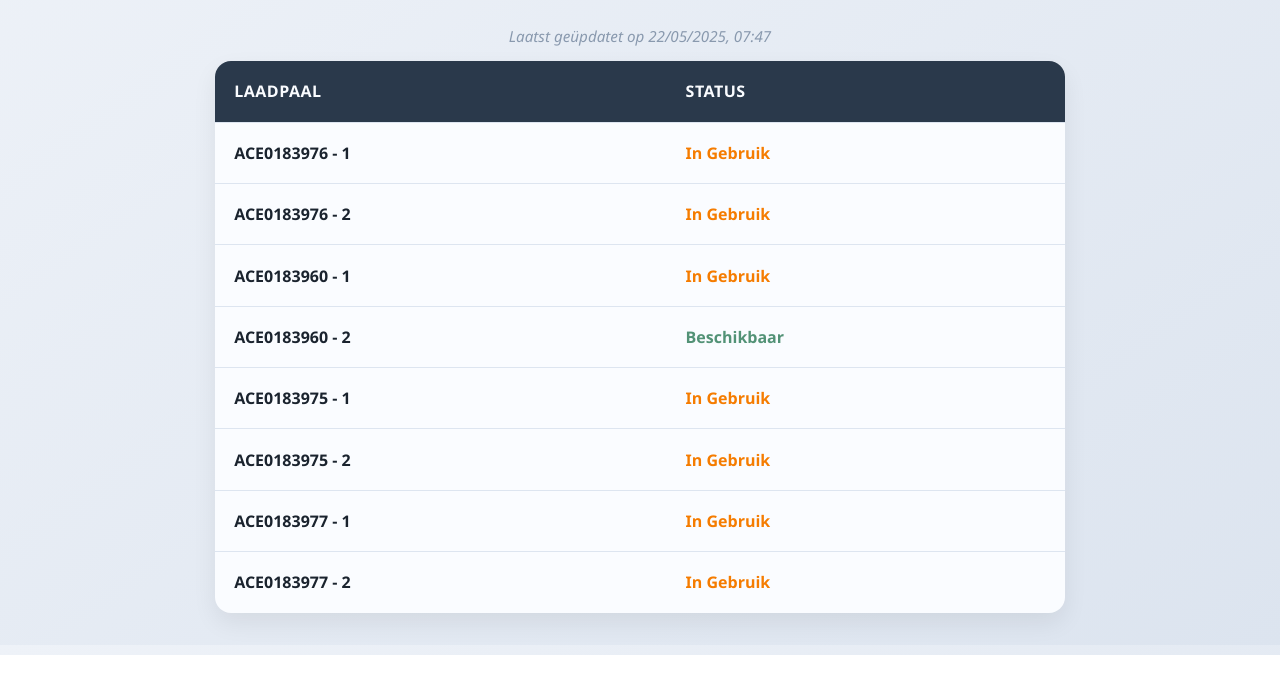
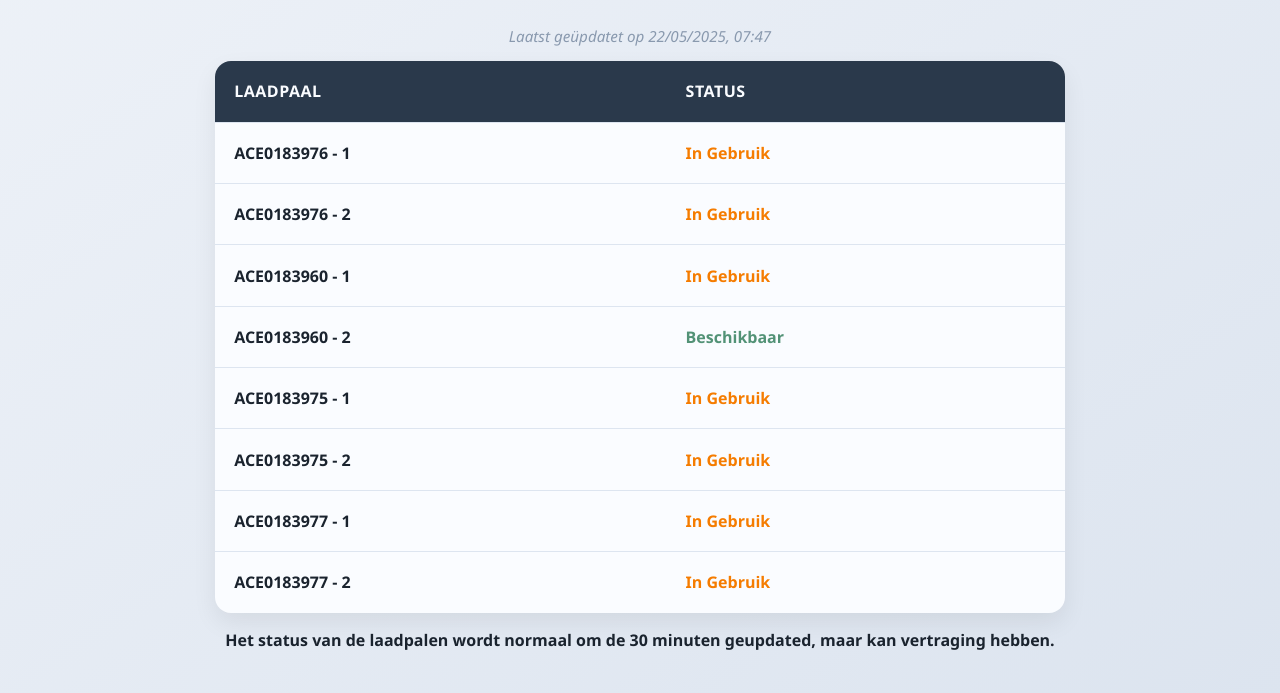
Before and after one commit to Jarnostuff/ecocharge-status, a plain HTML site: page index.html in a window 1280 px wide. Shown: the part 145-838 px from the top of the page. Before the commit the page ends 800 px from the top, so only its background shows below. Drawn offline with Linux system fonts and the light colour scheme.

Commit message:
add additional information about charger status update frequency

```diff
--- a/index.html
+++ b/index.html
@@ -20,5 +20,7 @@
     </table>
 
     <script src="script.js"></script>
+
+    <p>Het status van de laadpalen wordt normaal om de 30 minuten geupdated, maar kan vertraging hebben.</p>
   </body>
 </html>
```
